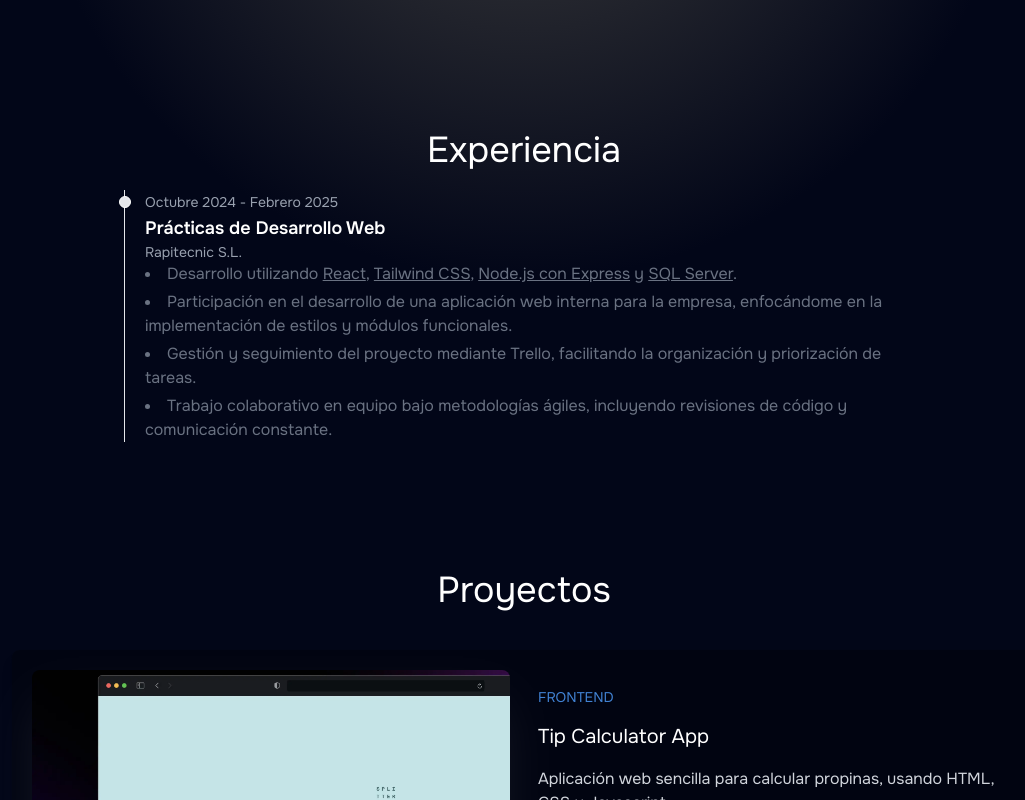
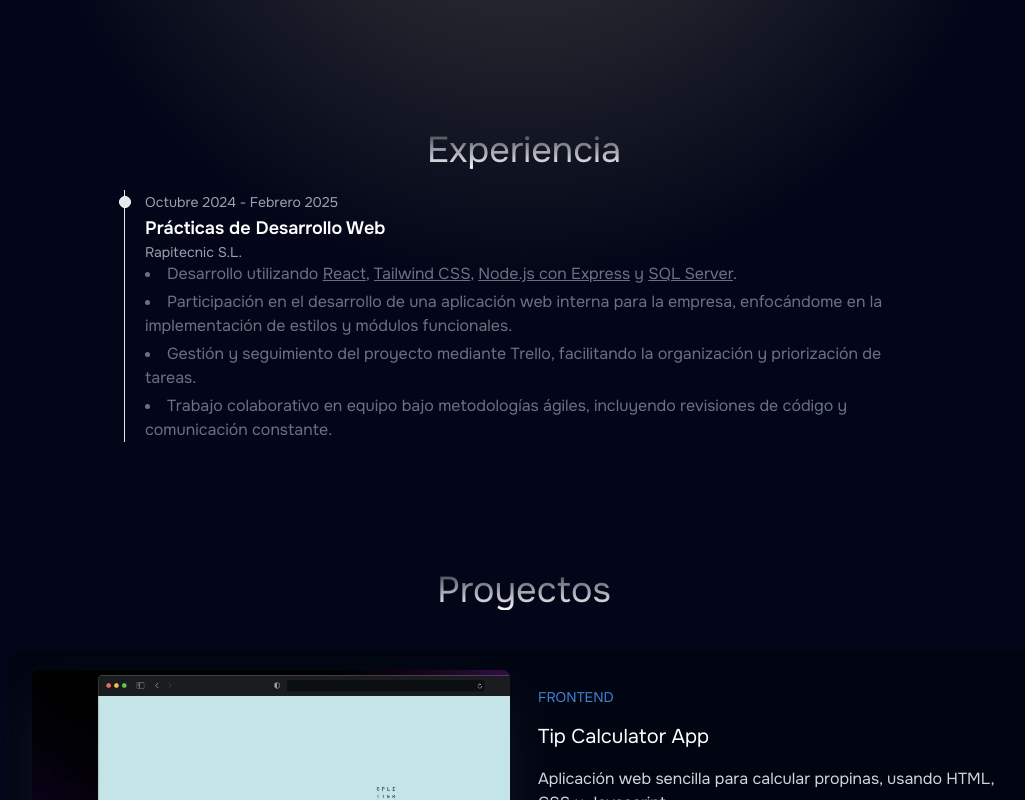
Before and after one commit to espinoza0/portfolio, a Next.js app: page / in a window 1280 px wide. Shown: the part 420-1220 px from the top of the page, without its empty margins (116-1141 px from the left). Built offline with nearby package versions, Linux system fonts and the light colour scheme.

Commit message:
cambio de estilos en title secciones

```diff
--- a/src/components/Header.tsx
+++ b/src/components/Header.tsx
@@ -3,7 +3,7 @@ import Link from "next/link";
 
 export default function Header() {
   return (
-    <div className="rounded-xl px-3 py-2 shadow-xl w-fit mt-5 mb-10 bg-slate-800/80 z-20 text-white fixed">
+    <div className="rounded-xl px-3 py-2 shadow-xl w-fit mt-5 mb-10 bg-slate-800 z-20 text-white fixed">
       <nav className="items-center gap-6 flex">
         <a
           href="#"
--- a/src/components/sections/Experience.tsx
+++ b/src/components/sections/Experience.tsx
@@ -22,7 +22,11 @@ export default function Experience() {
       id="experiencia"
       className="text-white text-center my-20 max-w-4xl mx-auto pt-10"
     >
-      <h2 className="text-4xl mt-5">Experiencia</h2>
+      <h2
+        className="text-4xl mt-5 bg-gradient-to-t from-white via-zinc-400 to-zinc-700/80 bg-clip-text text-transparent"
+      >
+        Experiencia
+      </h2>
       <div className="my-5 mx-auto">
         <ol className="relative border-s border-gray-200 dark:border-gray-700 text-left max-w-[50rem] mx-auto">
           {experiences.map((exp, index) => (
--- a/src/components/sections/Projects.tsx
+++ b/src/components/sections/Projects.tsx
@@ -105,7 +105,8 @@ export default function Projects() {
       id="proyectos"
       className="text-white my-20 max-w-5xl mx-auto text-center pt-12"
     >
-      <h2 className="text-4xl mb-10">Proyectos</h2>
+      <h2 className="text-4xl mb-10 bg-gradient-to-t from-zinc-50 via-zinc-400 to-zinc-700/80 bg-clip-text text-transparent
+">Proyectos</h2>
       <div className="my-5">
         <div className="flex flex-col gap-13">
           {proyectos.map((project, index) =>
--- a/src/components/sections/Tools.tsx
+++ b/src/components/sections/Tools.tsx
@@ -23,7 +23,7 @@ export default function Tools() {
           isVisible ? "opacity-100 translate-y-0" : "opacity-0 translate-y-5"
         )}
       >
-        <h2 className="text-4xl">Tecnologías</h2>
+        <h2 className="text-4xl bg-gradient-to-t from-zinc-50 via-zinc-400 to-zinc-700/80 bg-clip-text text-transparent">Tecnologías</h2>
         <Tabs
           defaultValue="all"
           className="w-full my-5"
```
